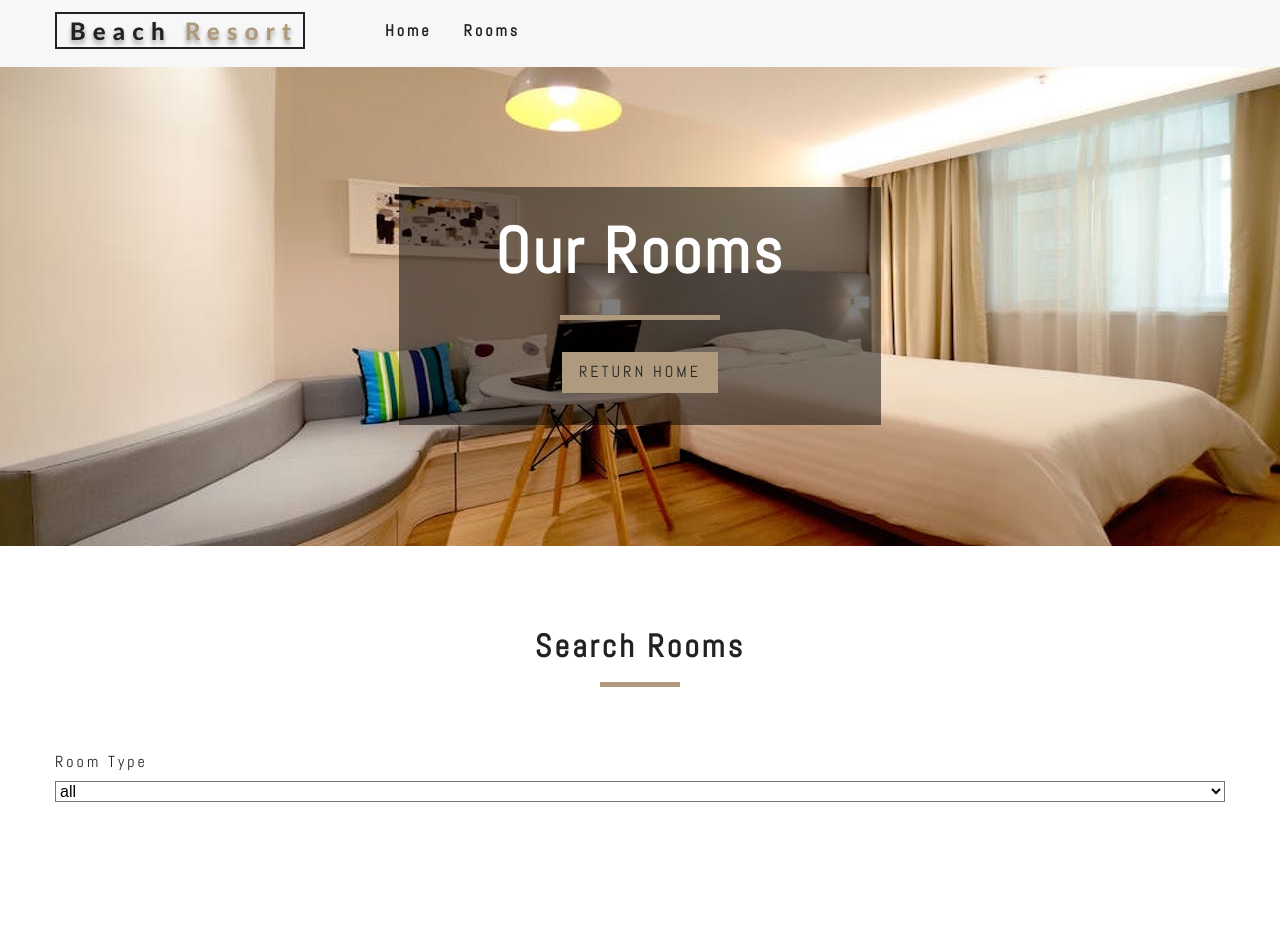
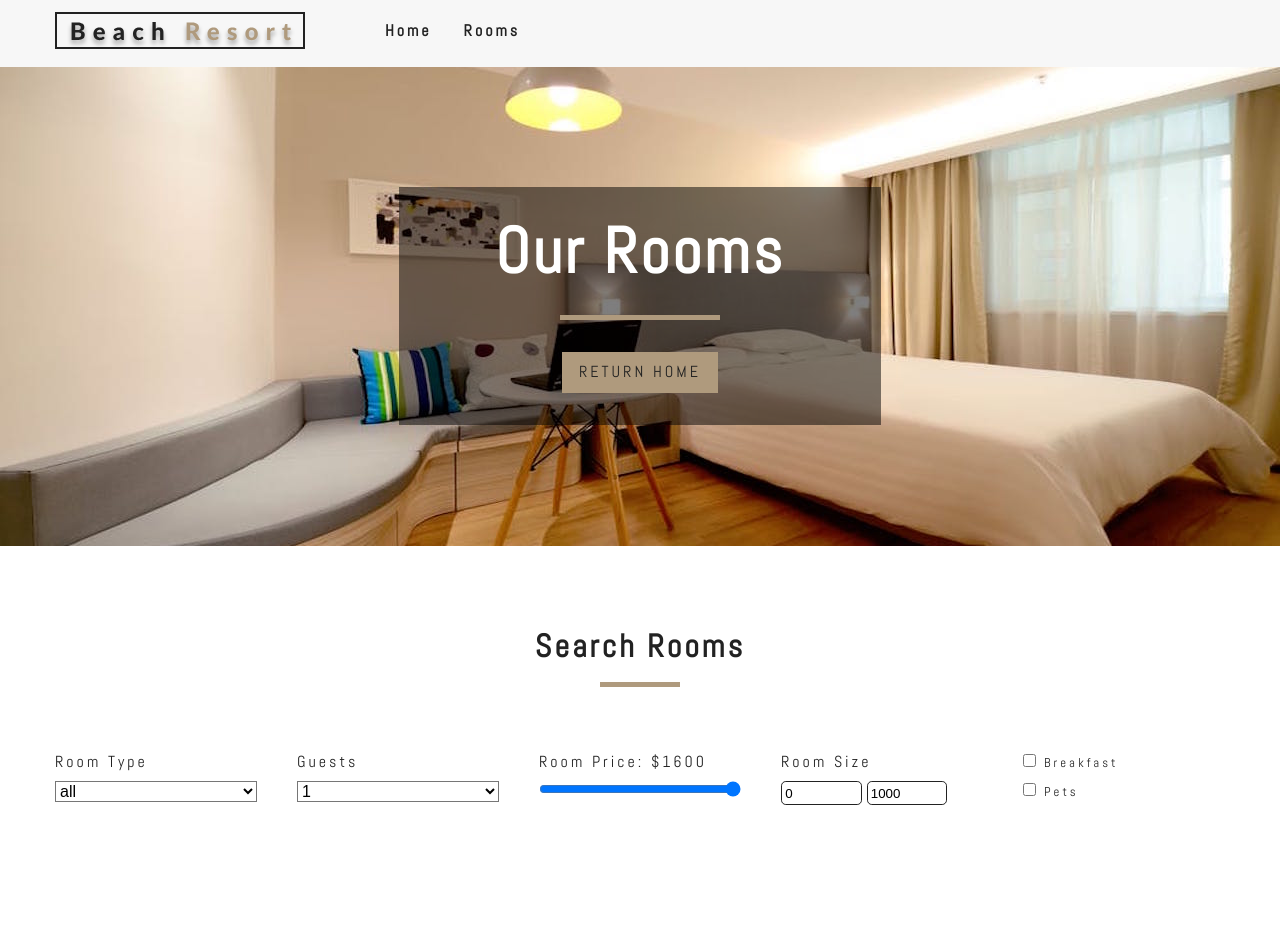
Before and after one commit to boredasfawk/resort_web, a React (Create React App) app: page /rooms in a window 1280 px wide. Shown: the top 952 px of the page. Built offline with nearby package versions, Linux system fonts and the light colour scheme; a web font is replaced by a local one.

Commit message:
finished roomsfilter component/finished context

```diff
--- a/src/Components/RoomsContainer/RoomsFilter.jsx
+++ b/src/Components/RoomsContainer/RoomsFilter.jsx
@@ -20,8 +20,9 @@
     minSize,
     maxSize,
     breakfast,
-    pet
+    pets
   } = context;
+
   // get unique types
   let types = getUnique(rooms, "type");
   // add all
@@ -35,12 +36,23 @@
     );
   });
 
+  // get unique capacity
+  let people = getUnique(rooms, "capacity");
+  // mape to jsx
+  people = people.map((item, index) => {
+    return (
+      <option value={item} key={index}>
+        {item}
+      </option>
+    );
+  });
+
   return (
     <section className="filter-container">
       <Title title="Search Rooms" />
       <form className="filter-form">
+        {/* start select type */}
         <div className="form-group">
-          {/* start select type */}
           <label htmlFor="type">room Type</label>
           <select
             name="type"
@@ -51,8 +63,84 @@
           >
             {types}
           </select>
-          {/* end select type */}
         </div>
+        {/* end select type */}
+        {/* start select group */}
+        <div className="form-group">
+          <label htmlFor="capacity">Guests</label>
+          <select
+            name="capacity"
+            id="capacity"
+            value={capacity}
+            className="form-control"
+            onChange={handleChange}
+          >
+            {people}
+          </select>
+        </div>
+        {/* end select group */}
+        {/* start select price */}
+        <div className="form-group">
+          <label htmlFor="price">Room Price: ${price}</label>
+          <input
+            type="range"
+            name="price"
+            id="price"
+            min={minPrice}
+            max={maxPrice}
+            value={price}
+            className="form-control"
+            onChange={handleChange}
+          />
+        </div>
+        {/* end select price */}
+        {/* start select size */}
+        <div className="form-group">
+          <label htmlFor="size">Room size</label>
+          <div className="size-inputs">
+            <input
+              type="number"
+              name="minSize"
+              id="size"
+              value={minSize}
+              onChange={handleChange}
+              className="size-input"
+            />
+            <input
+              type="number"
+              name="maxSize"
+              id="size"
+              value={maxSize}
+              onChange={handleChange}
+              className="size-input"
+            />
+          </div>
+        </div>
+        {/* end select size */}
+        {/* start size extras */}
+        <div className="form-group">
+          <div className="single-extra">
+            <input
+              type="checkbox"
+              name="breakfast"
+              id="breakfast"
+              checked={breakfast}
+              onChange={handleChange}
+            />
+            <label htmlFor="breakfast">Breakfast</label>
+          </div>
+          <div className="single-extra">
+            <input
+              type="checkbox"
+              name="pets"
+              id="pets"
+              checked={pets}
+              onChange={handleChange}
+            />
+            <label htmlFor="pets">pets</label>
+          </div>
+        </div>
+        {/* end size extras */}
       </form>
     </section>
   );
--- a/src/Context.js
+++ b/src/Context.js
@@ -19,7 +19,7 @@
       minSize: 0,
       maxSize: 0,
       breakfast: false,
-      pet: false
+      pets: false
     };
 
     //this.getData = this.getData.bind(this);
@@ -41,7 +41,8 @@
       sortedRooms: rooms,
       loading: false,
       maxPrice,
-      maxSize
+      maxSize,
+      price: maxPrice
     });
   }
   // parses array of images in data objects in data.js to return array of same objects 1 level deep instead of 3+
@@ -74,8 +75,8 @@
   // calls filterRooms function as callback
   handleChange = event => {
     const target = event.target;
-    const value = event.type === "checkbox" ? target.checked : target.value;
     const name = target.name;
+    let value = target.type === "checkbox" ? target.checked : target.value;
 
     this.setState(
       {
@@ -84,9 +85,10 @@
       this.filterRooms
     );
   };
-
+  // sortedRooms will update depending on the current state after handlechange method fires
+  // parses capacity/price from strings to numbers to be evaluated
   filterRooms = () => {
-    const {
+    let {
       rooms,
       type,
       capacity,
@@ -96,11 +98,35 @@
       breakfast,
       pets
     } = this.state;
+    // all the rooms
+    let tempRooms = [...rooms];
+    // transform value
+    capacity = parseInt(capacity);
+    price = parseInt(price);
 
-    let tempRooms = [...rooms];
+    // filter by type
     if (type !== "all") {
       tempRooms = tempRooms.filter(room => room.type === type);
     }
+    // filter by capacity
+    if (capacity !== 1) {
+      tempRooms = tempRooms.filter(room => room.capacity >= capacity);
+    }
+    // filter by price
+    tempRooms = tempRooms.filter(room => room.price <= price);
+    // filter by size
+    tempRooms = tempRooms.filter(
+      room => room.size >= minSize && room.size <= maxSize
+    );
+    // filter by breakfast
+    if (breakfast) {
+      tempRooms = tempRooms.filter(room => room.breakfast);
+    }
+    // filter by pets
+    if (pets) {
+      tempRooms = tempRooms.filter(room => room.pets);
+    }
+    // change state
     this.setState({ sortedRooms: tempRooms });
   };
 
@@ -120,7 +146,7 @@
 }
 
 const RoomConsumer = RoomContext.Consumer;
-
+// high order component to wrap components that need to recieve current state or methods
 export function withRoomConsumer(Component) {
   return function consumerWrapper(props) {
     return (
```
